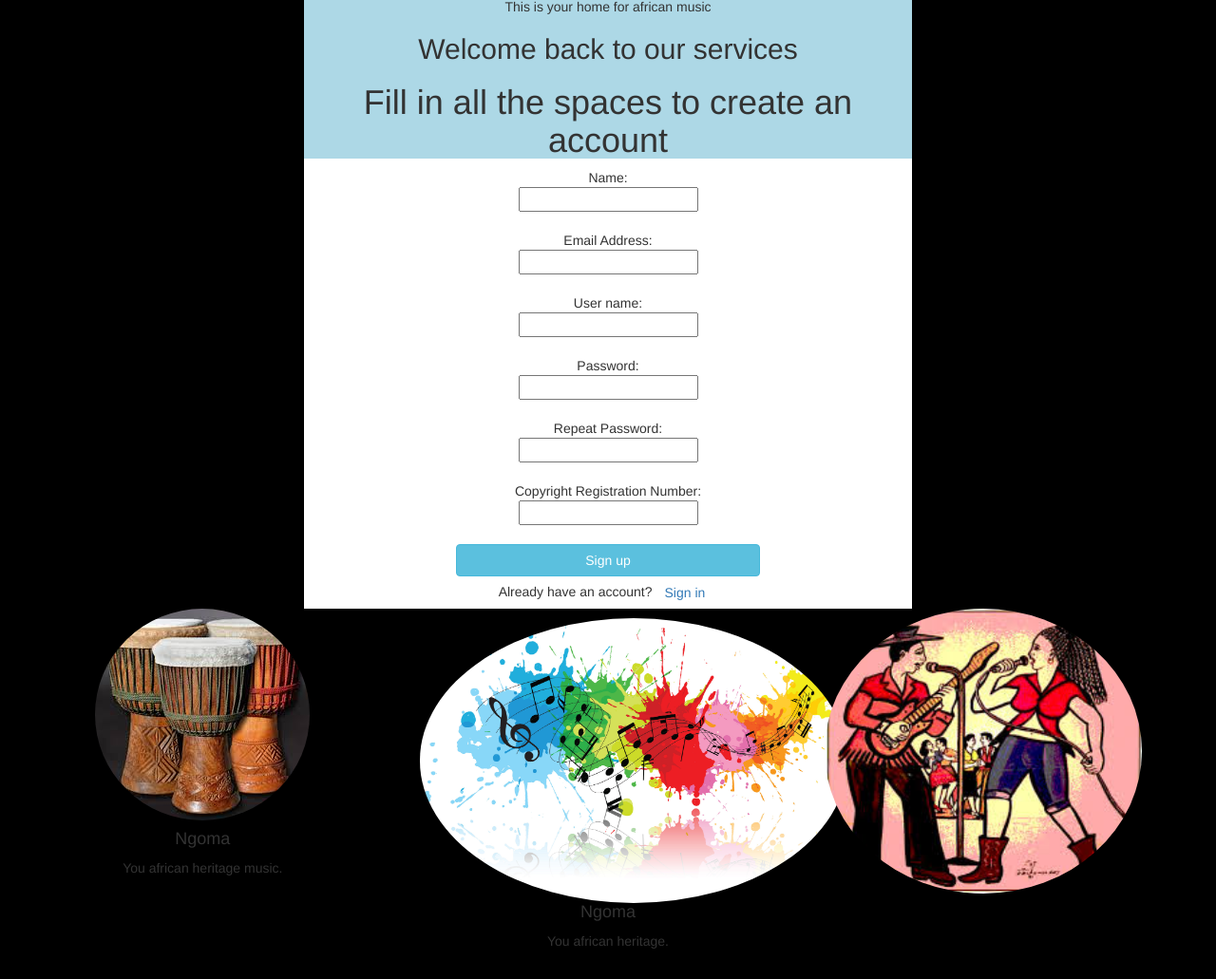
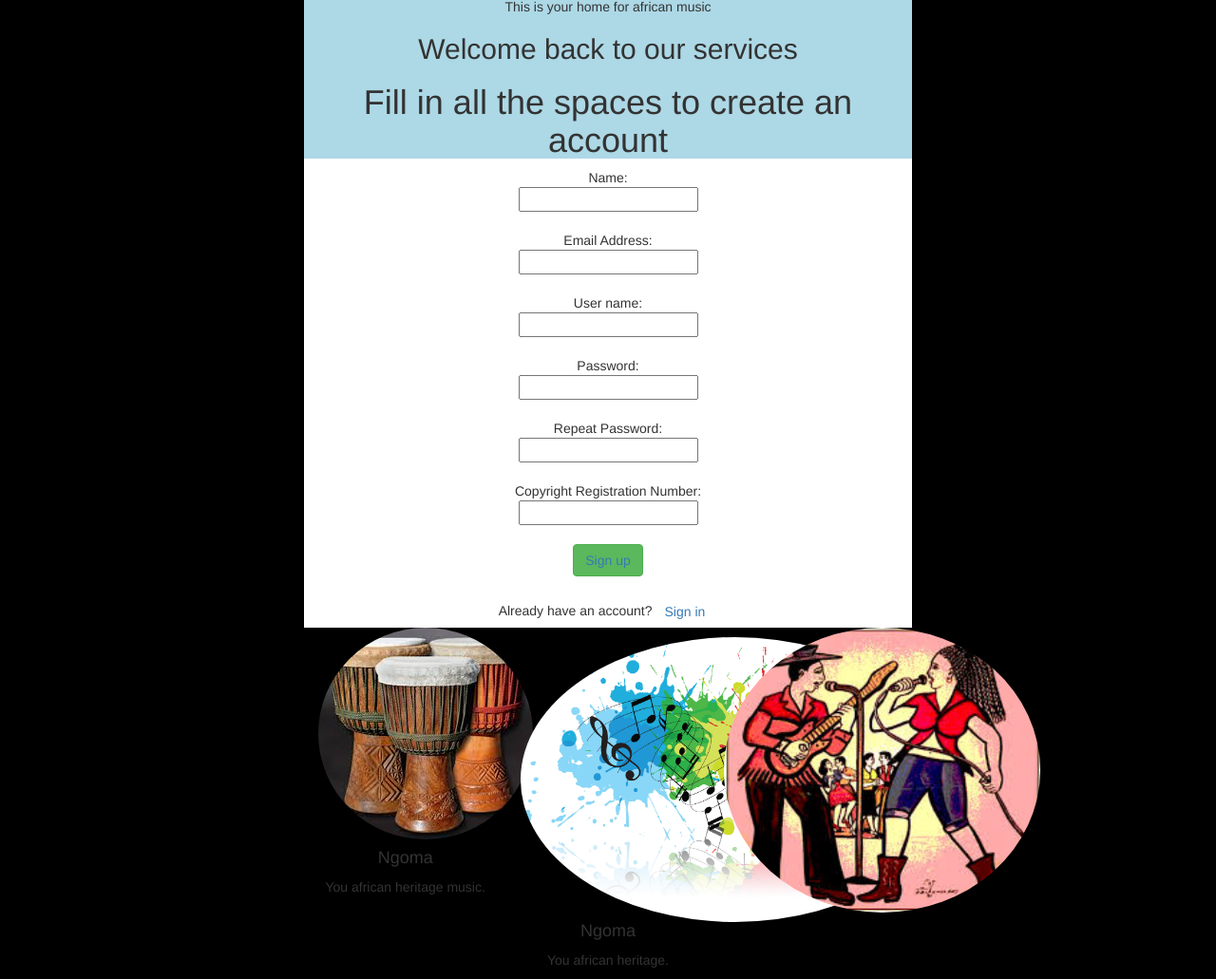
Before and after one commit to VeronicahNanjala/webtechnology, a PHP site: page /artistSignup.php in a window 1280 px wide. Shown: the part 172-1203 px from the top of the page at 95% size. Before the commit the page ends 1171 px from the top, so only its background shows below. Run offline with PHP 8.4, Linux system fonts and the light colour scheme.

Commit message:
linked sigin page to after logged in. directed artist to sign in after sign up

```diff
--- a/artist.php
+++ b/artist.php
@@ -53,7 +53,8 @@
      <input type="text" name="name"> <br><br>
     Password:<br>
      <input type="password" name="password"><br><br>
-    <input align="center" type="button" name="signin" value="Sign in" style="margin-left: 30%;"><br><br>
+   <div><div type="button" style="margin-left: 30%;"><a href="artistLognedIn.php">Sign in</a>
+   </div><br><br>
     <button type="button" class="btn btn-link">Forgot password?</button>
    No account? <div class="btn btn-link"><a href="artistSignup.php">Sign up</a></div>
   </div>
--- a/artistSignup.php
+++ b/artistSignup.php
@@ -61,7 +61,8 @@
     Copyright Registration Number:<br>
      <input type="text" name="uname"> <br><br>
 
-   <div><input type="submit" class="btn btn-info" value="Sign up" style="width: 50%"></div>
+   <div><div class="btn btn-success" type="button"><a href="artist.php">Sign up</a>
+   </div><br><br>
     Already have an account?<div class="btn btn-link"><a href="artist.php">Sign in</a></div>
 
   </div>
```
